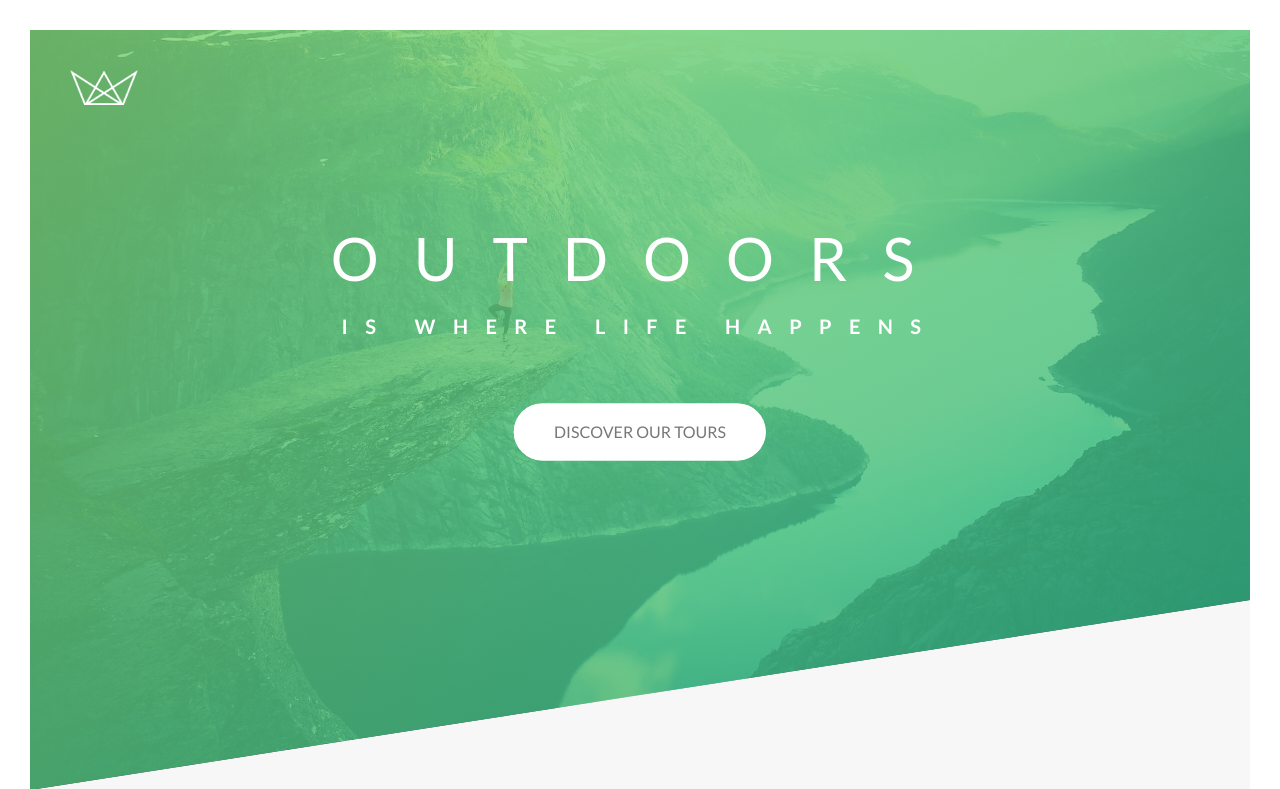
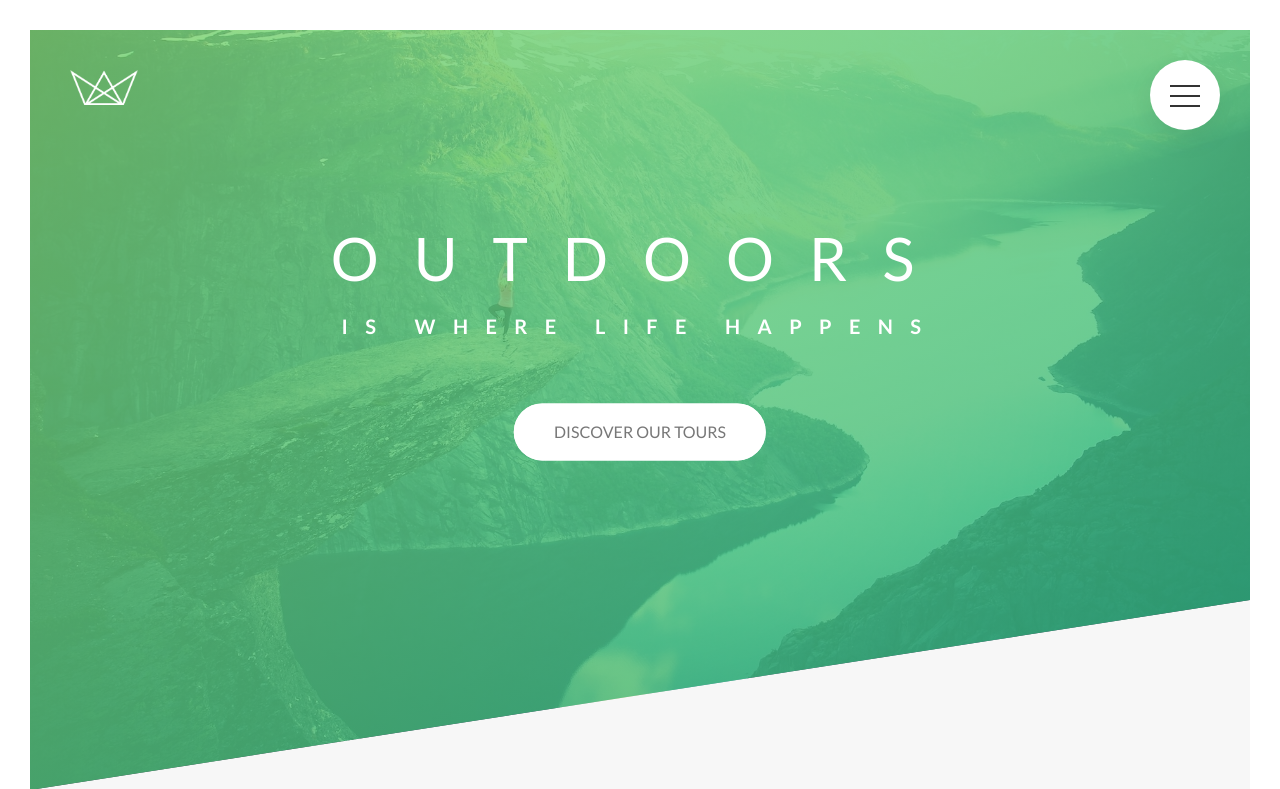
Before and after one commit to kkarandikar0807/css-tutorial, a PHP site: page / in a window 1280 px wide. Shown: the top 789 px of the page. Run offline with PHP 8.4, Linux system fonts and the light colour scheme.

Commit message:
Completed the navigation section

```diff
--- a/css/style.css
+++ b/css/style.css
@@ -564,6 +564,114 @@ body {
     box-shadow: 0 1rem 2rem rgba(0, 0, 0, 0.4);
     transform: rotate(5deg) scale(1.3); }
 
+.navigation__checkbox {
+  display: none; }
+
+.navigation__button {
+  background-color: #fff;
+  height: 7rem;
+  width: 7rem;
+  position: fixed;
+  top: 6rem;
+  right: 6rem;
+  border-radius: 50%;
+  z-index: 2000;
+  text-align: center;
+  cursor: pointer; }
+
+.navigation__background {
+  height: 6rem;
+  width: 6rem;
+  border-radius: 50%;
+  position: fixed;
+  top: 6.5rem;
+  right: 6.5rem;
+  background-image: radial-gradient(#7ed56f, #28b485);
+  z-index: 1000;
+  box-shadow: 0 1rem 3rem rgba(0, 0, 0, 0.1);
+  transition: transform 0.8s; }
+
+.navigation__nav {
+  height: 100vh;
+  position: fixed;
+  top: 0;
+  right: 0;
+  z-index: 1500;
+  opacity: 0;
+  width: 0%;
+  transition: all 0.8s; }
+
+.navigation__list {
+  position: absolute;
+  top: 50%;
+  left: 50%;
+  transform: translate(-50%, -50%);
+  list-style: none;
+  width: 100%;
+  text-align: center; }
+
+.navigation__item {
+  margin: 1rem; }
+
+.navigation__link:link, .navigation__link:visited {
+  display: inline-block;
+  font-size: 3rem;
+  padding: 1rem 2rem;
+  font-weight: 300;
+  color: #fff;
+  text-decoration: none;
+  text-transform: uppercase;
+  background-image: linear-gradient(120deg, transparent 0%, transparent 50%, #fff 50%);
+  background-size: 220%;
+  transition: all 0.4s; }
+
+.navigation__link:hover, .navigation__link:active {
+  background-position: 100%;
+  color: #55c57a;
+  transform: translateX(1rem); }
+
+.navigation__checkbox:checked ~ .navigation__background {
+  transform: scale(80); }
+
+.navigation__checkbox:checked ~ .navigation__nav {
+  opacity: 1;
+  width: 100%; }
+
+.navigation__icon {
+  position: relative;
+  margin-top: 3.5rem; }
+  .navigation__icon, .navigation__icon::before, .navigation__icon::after {
+    width: 3rem;
+    height: 2px;
+    background-color: #333;
+    display: inline-block; }
+  .navigation__icon::before, .navigation__icon::after {
+    content: '';
+    position: absolute;
+    left: 0;
+    transition: all 0.2s; }
+  .navigation__icon::before {
+    top: -1rem; }
+  .navigation__icon::after {
+    top: 1rem; }
+
+.navigation__button:hover .navigation__icon::before {
+  top: -1.2rem; }
+
+.navigation__button:hover .navigation__icon::after {
+  top: 1.2rem; }
+
+.navigation__checkbox:checked + .navigation__button .navigation__icon {
+  background-color: transparent; }
+
+.navigation__checkbox:checked + .navigation__button .navigation__icon::before {
+  transform: rotate(135deg);
+  top: 0; }
+
+.navigation__checkbox:checked + .navigation__button .navigation__icon::after {
+  transform: rotate(-135deg);
+  top: 0; }
+
 /*
 COLORS:
 
--- a/index.html
+++ b/index.html
@@ -13,6 +13,31 @@
         <title>Natours | Exciting tours for adventurous people</title>
     </head>
     <body>
+
+        <div class="navigation">
+            <input type="checkbox" class="navigation__checkbox" id="navi-toggle">
+            <label for="navi-toggle" class="navigation__button">
+                <span class="navigation__icon">&nbsp;</span>
+            </label>
+            <div class="navigation__background">
+                &nbsp;
+            </div>
+
+            <nav class="navigation__nav">
+                <ul class="navigation__list">
+                    <li class="navigation__item">
+                        <a href="" class="navigation__link">Popular Tours</a>
+                    </li>
+                    <li class="navigation__item">
+                        <a href="" class="navigation__link">Book Now</a>
+                    </li>
+                    <li class="navigation__item">
+                        <a href="" class="navigation__link">Stories</a>
+                    </li>
+                </ul>
+            </nav>
+        </div>
+
         <header class="header">
             <div class="header__logo-box">
                 <img src="img/logo-white.png" alt="Logo" class="header__logo">
--- a/sass/abstracts/_mixins.scss
+++ b/sass/abstracts/_mixins.scss
@@ -5,3 +5,10 @@
       clear: both;
     }
 }
+
+@mixin centrehorizontalvertical {
+  position: absolute;
+  top: 50%;
+  left: 50%;
+  transform: translate(-50%, -50%);
+}
--- a/sass/components/_card.scss
+++ b/sass/components/_card.scss
@@ -155,10 +155,7 @@
 
   //Back card stying
   &__cta {
-    position: absolute;
-    top: 50%;
-    left: 50%;
-    transform: translate(-50%, -50%);
+    @include centrehorizontalvertical;
     width: 90%;
     text-align: center;
   }
--- /dev/null
+++ b/sass/layout/_navigation.scss
@@ -0,0 +1,144 @@
+.navigation {
+  &__checkbox {
+    display: none;
+  }
+
+  &__button {
+    background-color: $color-white;
+    height: 7rem;
+    width: 7rem;
+    position: fixed;
+    top: 6rem;
+    right: 6rem;
+    border-radius: 50%;
+    z-index: 2000;
+    text-align: center;
+    cursor: pointer;
+  }
+
+  &__background {
+    height: 6rem;
+    width: 6rem;
+    border-radius: 50%;
+    position: fixed;
+    top: 6.5rem;
+    right: 6.5rem;
+    background-image: radial-gradient($color-primary-light, $color-primary-dark);
+    z-index: 1000;
+    box-shadow: 0 1rem 3rem rgba($color-black, 0.1);
+    transition: transform 0.8s;
+   // transform: scale(70);
+  }
+
+  &__nav {
+    height: 100vh;
+    position: fixed;
+    top: 0;
+    right: 0;
+    z-index: 1500;
+    opacity: 0;
+    width: 0%;
+    transition: all 0.8s;
+
+  }
+
+  &__list {
+    @include centrehorizontalvertical;
+    list-style: none;
+    width: 100%;
+    text-align: center;
+
+      }
+
+  &__item {
+    margin: 1rem;
+  }
+
+  &__link {
+    &:link,
+    &:visited {
+      display: inline-block;
+      font-size: 3rem;
+      padding: 1rem 2rem;
+      font-weight: 300;
+      color: $color-white;
+      text-decoration: none;
+      text-transform: uppercase;
+      background-image: linear-gradient(120deg, transparent 0%, transparent 50%, $color-white 50%);
+      background-size: 220%;
+      transition: all 0.4s;
+    }
+
+    &:hover,
+    &:active {
+      background-position: 100%;
+      color: $color-primary;
+      transform: translateX(1rem);
+    }
+  }
+
+  //Functionality
+
+  &__checkbox:checked ~ &__background {
+    transform: scale(80);
+  }
+
+  &__checkbox:checked ~ &__nav {
+    opacity: 1;
+    width: 100%;
+  }
+
+  //Icon
+
+  &__icon {
+    position: relative;
+    margin-top: 3.5rem;
+    &,
+    &::before,
+    &::after {
+      width: 3rem;
+      height: 2px;
+      background-color: $color-gray-dark-3;
+      display: inline-block;
+    }
+
+    &::before,
+    &::after {
+      content: '';
+      position: absolute;
+      left: 0;
+      transition: all 0.2s;
+    }
+
+    &::before {
+      top: -1rem;
+    }
+
+    &::after {
+      top: 1rem;
+    }
+
+  }
+
+  &__button:hover &__icon::before {
+    top: -1.2rem;
+  }
+
+  &__button:hover &__icon::after {
+    top: 1.2rem;
+  }
+
+  &__checkbox:checked + &__button &__icon {
+    background-color: transparent;
+  }
+
+  &__checkbox:checked + &__button &__icon::before {
+    transform: rotate(135deg);
+    top: 0;
+  }
+
+  &__checkbox:checked + &__button &__icon::after {
+    transform: rotate(-135deg);
+    top: 0;
+  }
+}
--- a/sass/main.scss
+++ b/sass/main.scss
@@ -20,6 +20,7 @@
 @import "layout/header";
 @import "layout/grid";
 @import "layout/footer";
+@import "layout/navigation";
 
 /*
 COLORS:
```
Also changed, not shown: sass/base/_animations.scss (line endings or trailing spaces).
